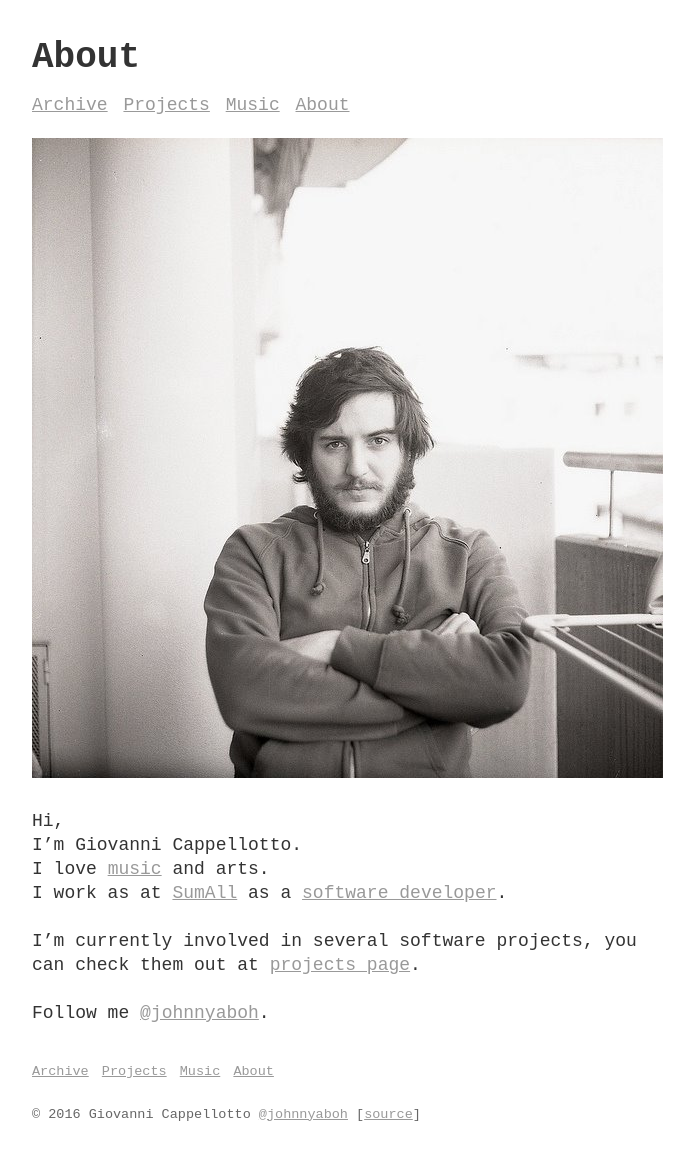
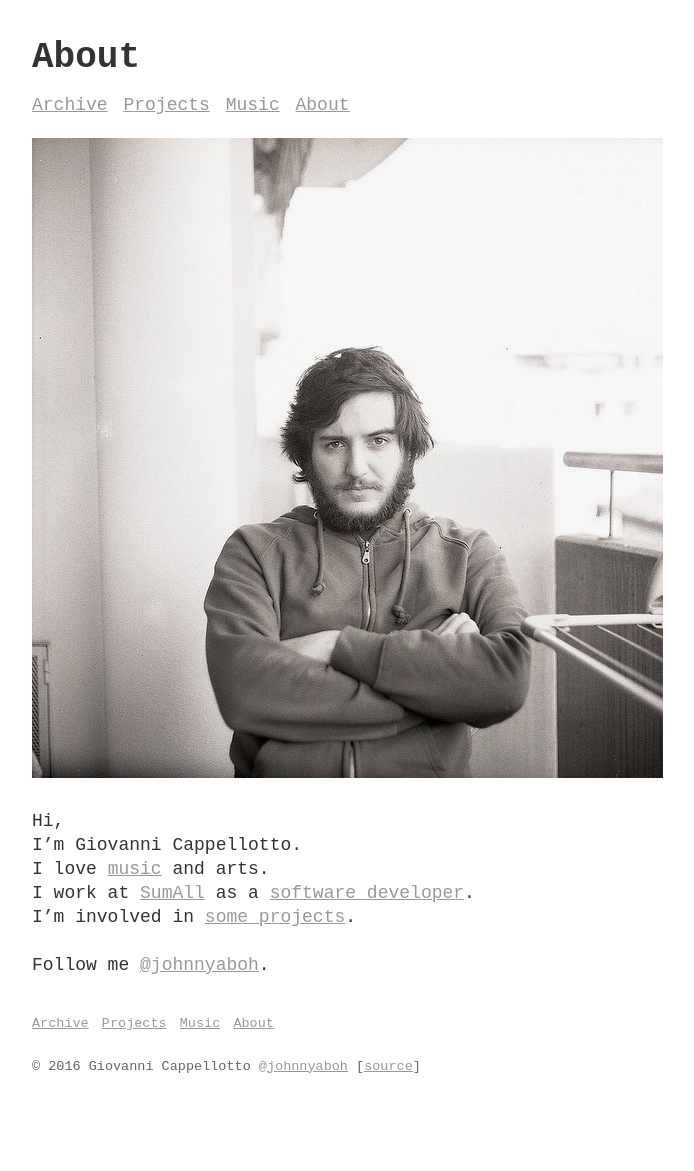
Before and after one commit to curlybracketshq/giovanni.curlybrackets.it, a Jekyll site: the page built from about.markdown, in a window 1280 px wide. Shown: the whole page, without its empty margins (288-982 px from the left). Built offline with Jekyll 4.4.1, drawn with Linux system fonts in a browser that asks for light colours; after the commit the page ends 1123 px from its top, so only the background shows below that.

Commit message:
Minor update to about page

```diff
--- a/about.markdown
+++ b/about.markdown
@@ -11,11 +11,10 @@ title: About
 
 ![Giovanni Cappellotto](/assets/me.jpg)
 
-Hi,<br />
-I'm Giovanni Cappellotto.<br />
-I love [music][music] and arts.<br />
-I work as at [SumAll][sumall] as a [software developer][github].
-
-I'm currently involved in several software projects, you can check them out at [projects page][projects].
+Hi,<br>
+I'm Giovanni Cappellotto.<br>
+I love [music][music] and arts.<br>
+I work at [SumAll][sumall] as a [software developer][github].<br>
+I'm involved in [some projects][projects].
 
 Follow me [@johnnyaboh][twitter].
```
